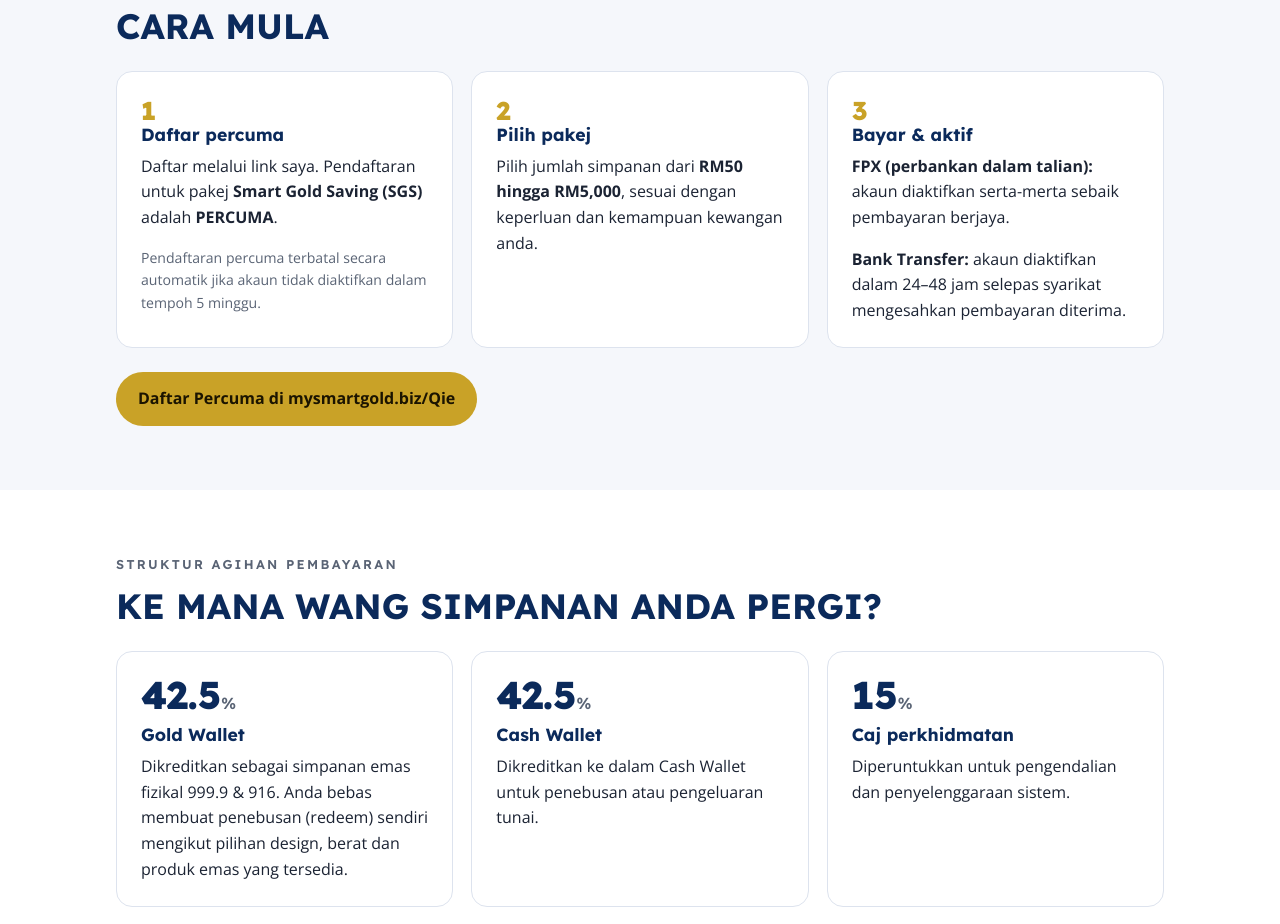
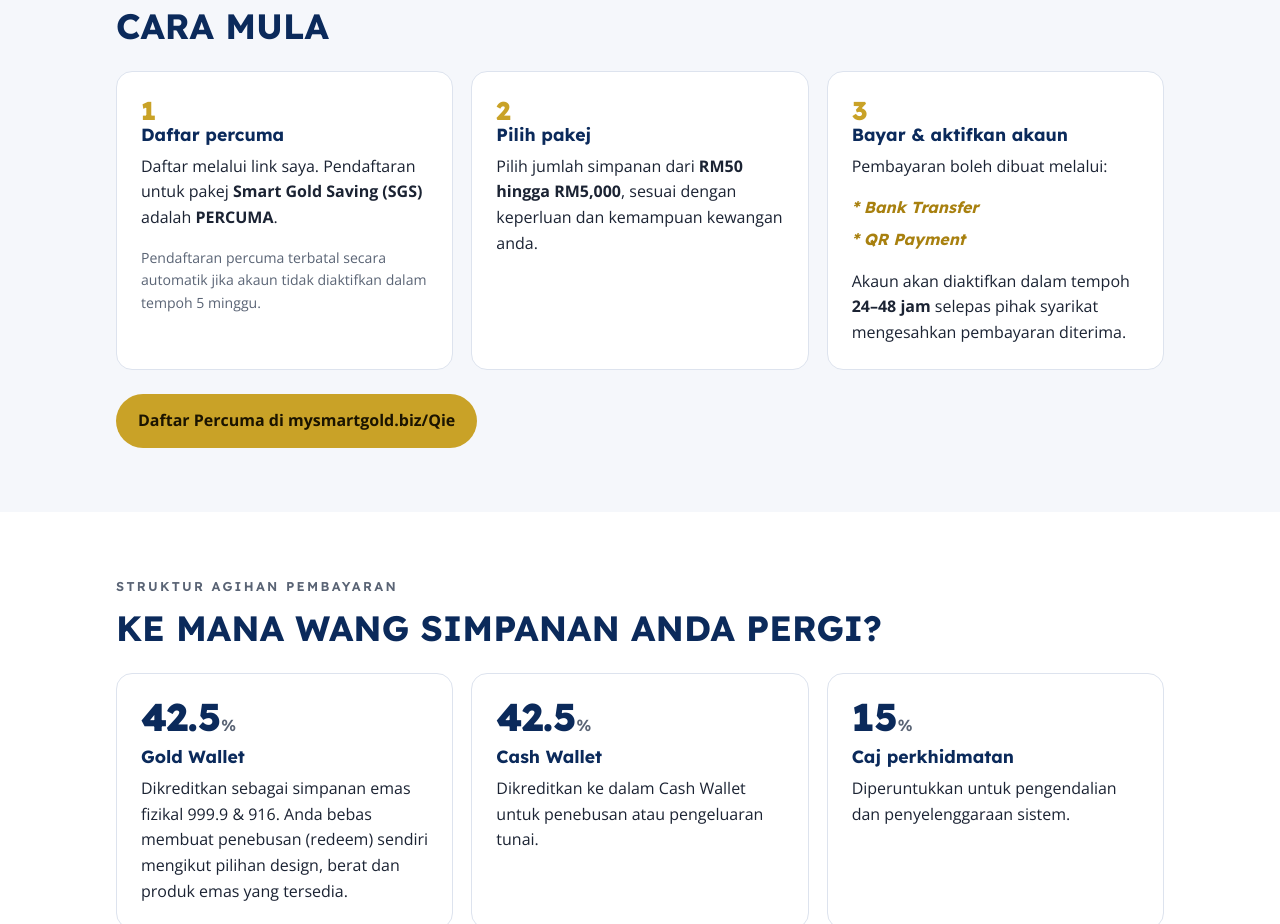
Before and after one commit to Dynopos/Mygold, a plain HTML site: page index.html in a window 1280 px wide. Shown: the part 7980-8904 px from the top of the page. Drawn offline with nearby package versions, Linux system fonts and the light colour scheme.

Commit message:
Langkah 3: pembayaran melalui Bank Transfer dan QR Payment
Ikut teks rasmi terkini; FPX dibuang. Akaun aktif dalam 24-48 jam
selepas pembayaran disahkan.

Co-Authored-By: Claude Opus 5.5 <noreply@anthropic.com>
Claude-Session: https://claude.ai/code/session_01BAK4LqCA4KRqgPdg76kSJM

```diff
--- a/index.html
+++ b/index.html
@@ -144,6 +144,9 @@
   .founder blockquote p{font-style:italic;font-size:1.08rem;color:#fff;margin:0 0 8px}
   .founder cite{font-style:normal;font-weight:700;color:var(--gold)}
   @media (max-width:820px){.founder{grid-template-columns:1fr;gap:24px}.founder-photo{max-width:340px;margin:0 auto}}
+  .pay-list{list-style:none;padding:0;margin:0 0 1em;display:grid;gap:6px}
+  .pay-list li{font-family:Lexend,sans-serif;font-weight:700;font-style:italic;color:#a8800f}
+  .pay-list li::before{content:"* "}
   .note{background:var(--gold-soft);border-left:4px solid var(--gold);padding:14px 16px;border-radius:8px;font-size:.92rem;color:#4d3d00;margin-top:20px}
   .steps{counter-reset:s}
   .steps .card{position:relative;padding-top:52px}
@@ -463,9 +466,13 @@
           <p>Pilih jumlah simpanan dari <strong>RM50 hingga RM5,000</strong>, sesuai dengan keperluan dan kemampuan kewangan anda.</p>
         </div>
         <div class="card">
-          <h3>Bayar &amp; aktif</h3>
-          <p><strong>FPX (perbankan dalam talian):</strong> akaun diaktifkan serta-merta sebaik pembayaran berjaya.</p>
-          <p><strong>Bank Transfer:</strong> akaun diaktifkan dalam 24–48 jam selepas syarikat mengesahkan pembayaran diterima.</p>
+          <h3>Bayar &amp; aktifkan akaun</h3>
+          <p>Pembayaran boleh dibuat melalui:</p>
+          <ul class="pay-list">
+            <li>Bank Transfer</li>
+            <li>QR Payment</li>
+          </ul>
+          <p>Akaun akan diaktifkan dalam tempoh <strong>24–48 jam</strong> selepas pihak syarikat mengesahkan pembayaran diterima.</p>
         </div>
       </div>
       <div class="btns"><a class="btn btn-primary" href="https://mysmartgold.biz/Qie" target="_blank" rel="noopener">Daftar Percuma di mysmartgold.biz/Qie</a></div>
```
